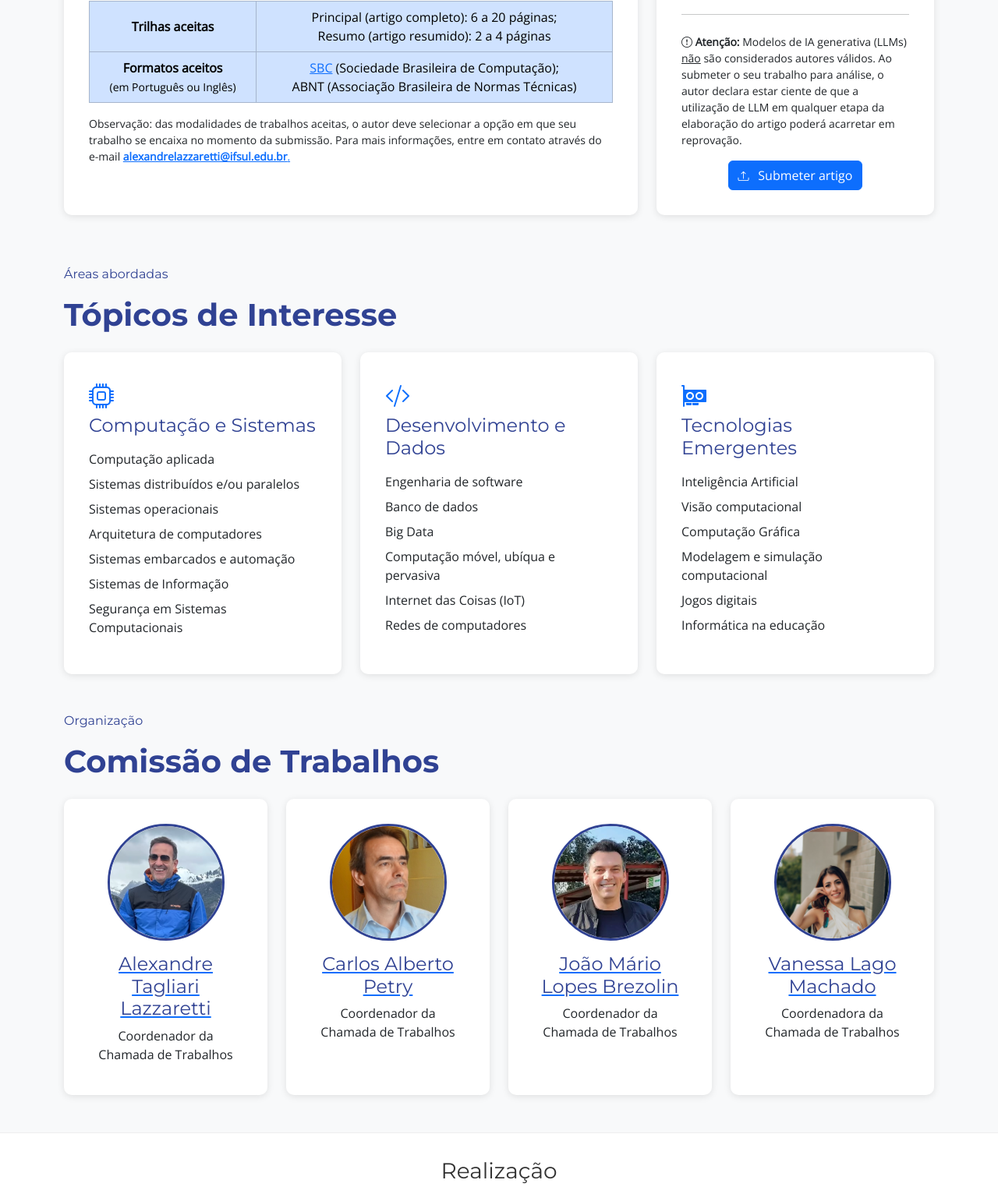
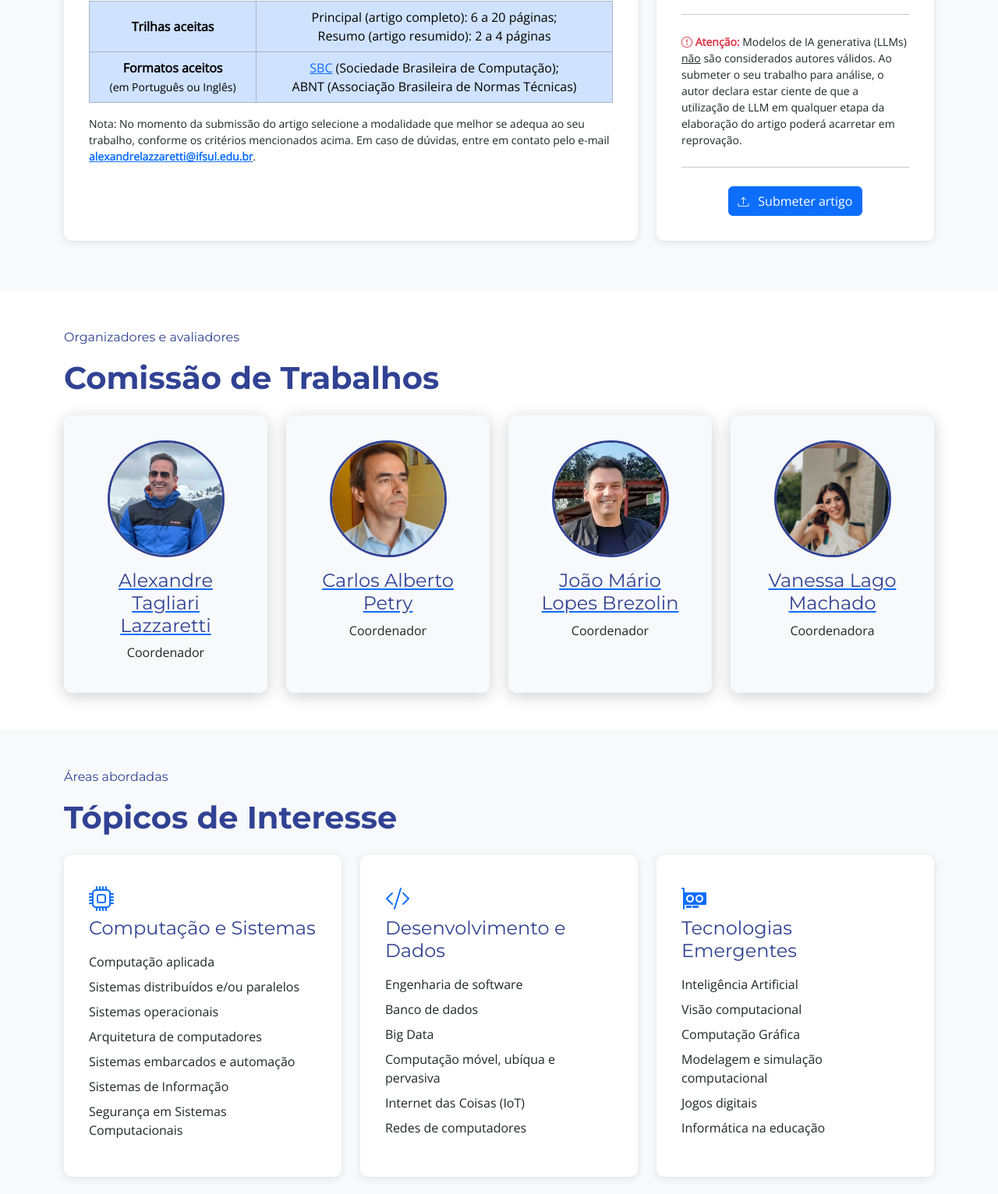
Before and after one commit to felipenwn/PaginaExtens-o, a plain HTML site: page src/trabalhos/index.html in a window 1280 px wide. Shown: the part 1015-2547 px from the top of the page at 78% size. Drawn offline with nearby package versions, Linux system fonts and the light colour scheme.

Commit message:
Alteração na interface da página Chamada de Trabalhos

```diff
--- a/assets/css/works/works.css
+++ b/assets/css/works/works.css
@@ -27,6 +27,11 @@ html {
     font-size: 2.5rem;
     margin-bottom: 1.5rem;
     color: #304293;
+}
+
+#prof-card {
+    box-shadow: 0 4px 20px rgba(0, 0, 0, 0.2);
+    transition: transform 0.3s ease;
 }
 
 .event-card {
@@ -61,6 +66,7 @@ html {
     font-size: 1.2rem;
     color: #304293;
     margin-bottom: 0.5rem;
+    font-style: none;
 }
 
 .event-time span {
--- a/src/trabalhos/index.html
+++ b/src/trabalhos/index.html
@@ -134,10 +134,10 @@
                                     </tbody>
                                 </table>
                             </div>
-                            <p class="small">Observação: das modalidades de trabalhos aceitas, o autor deve selecionar a
-                                opção em que seu trabalho se encaixa no momento da submissão. Para mais informações,
-                                entre em contato através do e-mail <a
-                                    href="mailto:alexandrelazzaretti@ifsul.edu.br"><b>alexandrelazzaretti@ifsul.edu.br</b>.</a>
+                            <p class="small">Nota: No momento da submissão do artigo selecione a modalidade que
+                                melhor se adequa ao seu trabalho, conforme os critérios mencionados acima. Em caso de
+                                dúvidas, entre em contato pelo e-mail <a
+                                    href="mailto:alexandrelazzaretti@ifsul.edu.br"><b>alexandrelazzaretti@ifsul.edu.br</b></a>.
                             </p>
                         </div>
                     </div>
@@ -199,7 +199,9 @@
 
                             <hr class="my-4" />
 
-                            <p class="small mt-3"><b><i class="bi bi-exclamation-circle"></i> Atenção:</b> Modelos de IA
+                            <p class="small mt-3"><i class="text-danger bi bi-exclamation-circle"></i> <span
+                                    class="text-danger fw-bold">Atenção:</span>
+                                Modelos de IA
                                 generativa (LLMs)
                                 <u>não</u> são considerados autores válidos. Ao submeter o seu trabalho para análise, o
                                 autor
@@ -207,66 +209,18 @@
                                 artigo poderá acarretar em reprovação.
                             </p>
 
+                            <hr class="my-4" />
+
                             <div class="d-flex justify-content-center">
                                 <a class="btn btn-primary" title="JEMS: Submissão de artigos"
-                                    href="https://jems3.sbc.org.br/events/345" target="blank">
+                                    href="https://jems3.sbc.org.br/events/345" target="_blank"
+                                    rel="noopener noreferrer">
                                     <i class="bi bi-upload small"></i>⠀Submeter artigo</a>
+
                             </div>
                         </div>
                     </div>
                 </div>
-        </section>
-
-        <section id="topicos" class=" bg-light">
-            <div class="container">
-                <span class="section-subtitle">Áreas abordadas</span>
-                <h2 class="section-title">Tópicos de Interesse</h2>
-                <div class="row g-4">
-                    <div class="col-md-4">
-                        <div class="event-card h-100">
-                            <i class="bi bi-cpu fs-2 text-primary mb-3"></i>
-                            <h3 class="event-title">Computação e Sistemas</h3>
-                            <ul class="list-unstyled">
-                                <li class="mb-2">Computação aplicada</li>
-                                <li class="mb-2">Sistemas distribuídos e/ou paralelos</li>
-                                <li class="mb-2">Sistemas operacionais</li>
-                                <li class="mb-2">Arquitetura de computadores</li>
-                                <li class="mb-2">Sistemas embarcados e automação</li>
-                                <li class="mb-2">Sistemas de Informação</li>
-                                <li class="mb-2">Segurança em Sistemas Computacionais</li>
-                            </ul>
-                        </div>
-                    </div>
-                    <div class="col-md-4">
-                        <div class="event-card h-100">
-                            <i class="bi bi-code-slash fs-2 text-primary mb-3"></i>
-                            <h3 class="event-title">Desenvolvimento e Dados</h3>
-                            <ul class="list-unstyled">
-                                <li class="mb-2">Engenharia de software</li>
-                                <li class="mb-2">Banco de dados</li>
-                                <li class="mb-2">Big Data</li>
-                                <li class="mb-2">Computação móvel, ubíqua e pervasiva</li>
-                                <li class="mb-2">Internet das Coisas (IoT)</li>
-                                <li class="mb-2">Redes de computadores</li>
-                            </ul>
-                        </div>
-                    </div>
-                    <div class="col-md-4">
-                        <div class="event-card h-100">
-                            <i class="bi bi-gpu-card fs-2 text-primary mb-3"></i>
-                            <h3 class="event-title">Tecnologias Emergentes</h3>
-                            <ul class="list-unstyled">
-                                <li class="mb-2">Inteligência Artificial</li>
-                                <li class="mb-2">Visão computacional</li>
-                                <li class="mb-2">Computação Gráfica</li>
-                                <li class="mb-2">Modelagem e simulação computacional</li>
-                                <li class="mb-2">Jogos digitais</li>
-                                <li class="mb-2">Informática na educação</li>
-                            </ul>
-                        </div>
-                    </div>
-                </div>
-            </div>
         </section>
 
         <!--  <section id="schedule" class="schedule-section">
@@ -373,56 +327,110 @@
             </div>
         </section> -->
 
-
-        <section id="time" class="py-5 bg-light">
+        <section id="time" class="py-5 bg-white">
             <div class="container">
-                <span class="section-subtitle">Organização</span>
+                <span class="section-subtitle">Organizadores e avaliadores</span>
                 <h5 class="section-title">Comissão de Trabalhos</h5>
                 <div class="row g-4">
 
                     <div class="col-md-3">
-                        <div class="event-card text-center">
-                            <img src="../../assets/img/speakers/Lazzaretti.png" alt="Suporte"
+                        <div id="prof-card" class="event-card text-center bg-light">
+                            <img src="../../assets/img/speakers/Lazzaretti.png" alt="Professor Alexandre Lazzaretti"
                                 class="speaker-image mb-3">
                             <a href="http://lattes.cnpq.br/1894333931411941" target="_blank">
                                 <h4 class="event-title mb-2">Alexandre Tagliari Lazzaretti</h4>
                             </a>
-                            <p class="mb-2">Coordenador da Chamada de Trabalhos</p>
+                            <p class="mb-2">Coordenador</p>
                         </div>
                     </div>
 
                     <div class="col-md-3">
-                        <div class="event-card text-center">
-                            <img src="../../assets/img/speakers/Petry.gif" alt="Suporte" class="speaker-image mb-3">
+                        <div id="prof-card" class="event-card text-center bg-light">
+                            <img src="../../assets/img/speakers/Petry.gif" alt="Professor CarlosPetry"
+                                class="speaker-image mb-3">
                             <a href="http://lattes.cnpq.br/8329491894395422" target="_blank">
-                                <h4 class="event-title mb-2">Carlos Alberto Petry</h4>
+                                <h4 class="event-title mb-2">Carlos Alberto<br />Petry</h4>
                             </a>
-                            <p class="mb-2">Coordenador da Chamada de Trabalhos</p>
+                            <p class="mb-2">Coordenador</p>
                         </div>
                     </div>
 
                     <div class="col-md-3">
-                        <div class="event-card text-center">
-                            <img src="../../assets/img/speakers/Joao.png" alt="Suporte" class="speaker-image mb-3">
+                        <div id="prof-card" class="event-card text-center bg-light">
+                            <img src="../../assets/img/speakers/Joao.png" alt="Professor João Brezolin"
+                                class="speaker-image mb-3">
                             <a href="http://lattes.cnpq.br/7941106852092853" target="_blank">
                                 <h4 class="event-title mb-2">João Mário Lopes Brezolin</h4>
                             </a>
-                            <p class="mb-2">Coordenador da Chamada de Trabalhos</p>
+                            <p class="mb-2">Coordenador</p>
                         </div>
                     </div>
 
                     <div class="col-md-3">
-                        <div class="event-card text-center">
-                            <img src="../../assets/img/speakers/vanessa.jpg" alt="Suporte" class="speaker-image mb-3">
+                        <div id="prof-card" class="event-card text-center bg-light">
+                            <img src="../../assets/img/speakers/vanessa.jpg" alt="Professora Vanessa Machado"
+                                class="speaker-image mb-3">
                             <a href="http://lattes.cnpq.br/3380231958453011" target="_blank">
                                 <h4 class="event-title mb-2">Vanessa Lago Machado</h4>
                             </a>
-                            <p class="mb-2">Coordenadora da Chamada de Trabalhos</p>
+                            <p class="mb-2">Coordenadora</p>
                         </div>
                     </div>
 
                 </div>
             </div>
+            </div>
+        </section>
+
+        <section id="topicos" class="py-5 bg-light">
+            <div class="container">
+                <span class="section-subtitle">Áreas abordadas</span>
+                <h2 class="section-title">Tópicos de Interesse</h2>
+                <div class="row g-4">
+                    <div class="col-md-4">
+                        <div class="event-card h-100">
+                            <i class="bi bi-cpu fs-2 text-primary mb-3"></i>
+                            <h3 class="event-title">Computação e Sistemas</h3>
+                            <ul class="list-unstyled">
+                                <li class="mb-2">Computação aplicada</li>
+                                <li class="mb-2">Sistemas distribuídos e/ou paralelos</li>
+                                <li class="mb-2">Sistemas operacionais</li>
+                                <li class="mb-2">Arquitetura de computadores</li>
+                                <li class="mb-2">Sistemas embarcados e automação</li>
+                                <li class="mb-2">Sistemas de Informação</li>
+                                <li class="mb-2">Segurança em Sistemas Computacionais</li>
+                            </ul>
+                        </div>
+                    </div>
+                    <div class="col-md-4">
+                        <div class="event-card h-100">
+                            <i class="bi bi-code-slash fs-2 text-primary mb-3"></i>
+                            <h3 class="event-title">Desenvolvimento e Dados</h3>
+                            <ul class="list-unstyled">
+                                <li class="mb-2">Engenharia de software</li>
+                                <li class="mb-2">Banco de dados</li>
+                                <li class="mb-2">Big Data</li>
+                                <li class="mb-2">Computação móvel, ubíqua e pervasiva</li>
+                                <li class="mb-2">Internet das Coisas (IoT)</li>
+                                <li class="mb-2">Redes de computadores</li>
+                            </ul>
+                        </div>
+                    </div>
+                    <div class="col-md-4">
+                        <div class="event-card h-100">
+                            <i class="bi bi-gpu-card fs-2 text-primary mb-3"></i>
+                            <h3 class="event-title">Tecnologias Emergentes</h3>
+                            <ul class="list-unstyled">
+                                <li class="mb-2">Inteligência Artificial</li>
+                                <li class="mb-2">Visão computacional</li>
+                                <li class="mb-2">Computação Gráfica</li>
+                                <li class="mb-2">Modelagem e simulação computacional</li>
+                                <li class="mb-2">Jogos digitais</li>
+                                <li class="mb-2">Informática na educação</li>
+                            </ul>
+                        </div>
+                    </div>
+                </div>
             </div>
         </section>
 
```
